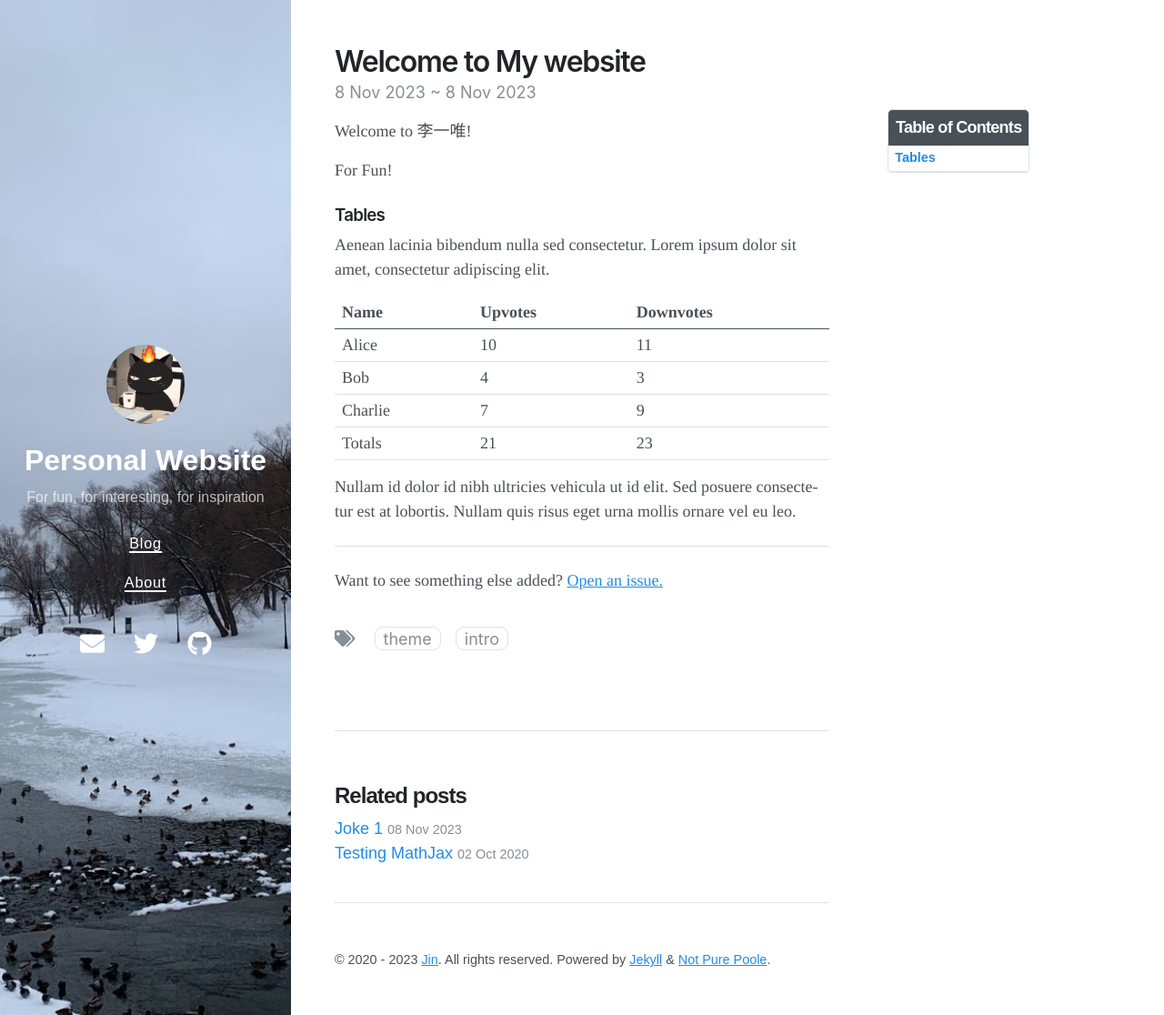
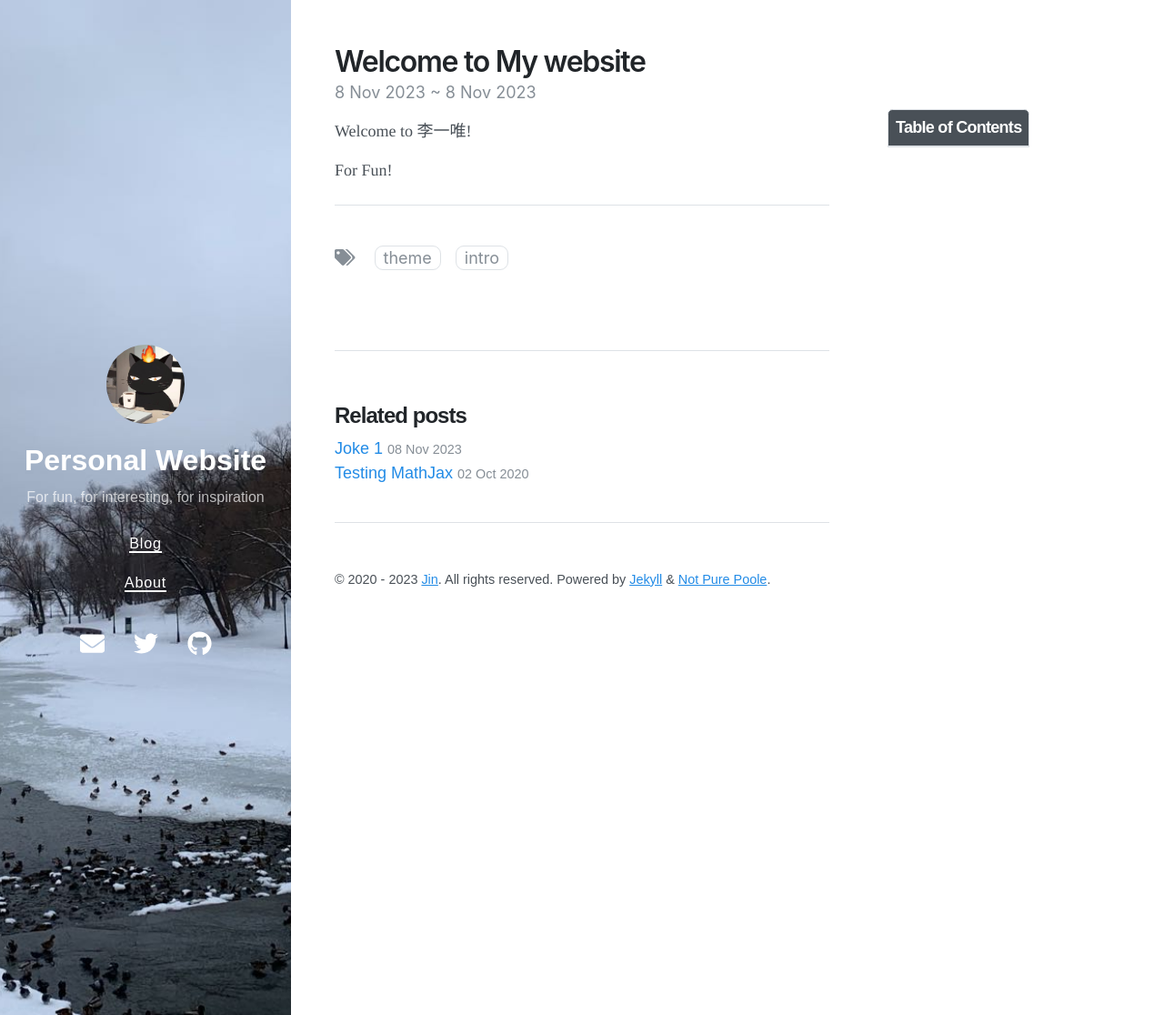
Before and after one commit to New-lay/New-lay.github.io, a Jekyll site: the page built from _posts/2020-09-29-welcome-to-not-pure-poole.md, in a window 1280 px wide and 1116 px high. Shown: the whole window at 91% size. Built offline with Jekyll 4.4.1, drawn with Linux system fonts in a browser that asks for light colours; nearby versions of some CDN libraries.

Commit message:
Update 2020-09-29-welcome-to-not-pure-poole.md

```diff
--- a/_posts/2020-09-29-welcome-to-not-pure-poole.md
+++ b/_posts/2020-09-29-welcome-to-not-pure-poole.md
@@ -12,48 +12,4 @@ Welcome to 李一唯!
 For Fun!
 
 
-### Tables
-
-Aenean lacinia bibendum nulla sed consectetur. Lorem ipsum dolor sit amet, consectetur adipiscing elit.
-
-<table>
-  <thead>
-    <tr>
-      <th>Name</th>
-      <th>Upvotes</th>
-      <th>Downvotes</th>
-    </tr>
-  </thead>
-  <tfoot>
-    <tr>
-      <td>Totals</td>
-      <td>21</td>
-      <td>23</td>
-    </tr>
-  </tfoot>
-  <tbody>
-    <tr>
-      <td>Alice</td>
-      <td>10</td>
-      <td>11</td>
-    </tr>
-    <tr>
-      <td>Bob</td>
-      <td>4</td>
-      <td>3</td>
-    </tr>
-    <tr>
-      <td>Charlie</td>
-      <td>7</td>
-      <td>9</td>
-    </tr>
-  </tbody>
-</table>
-
-Nullam id dolor id nibh ultricies vehicula ut id elit. Sed posuere consectetur est at lobortis. Nullam quis risus eget urna mollis ornare vel eu leo.
-
 -----
-
-Want to see something else added? <a href="https://github.com/vszhub/not-pure-poole/issues/new">Open an issue.</a>
-
-[^fn-sample_footnote]: Handy! Now click the return link to go back.
```
